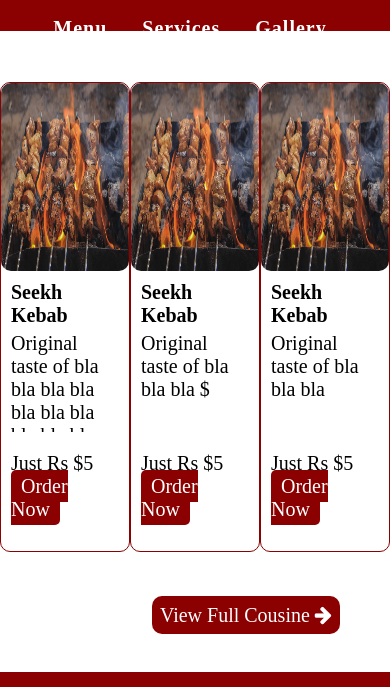
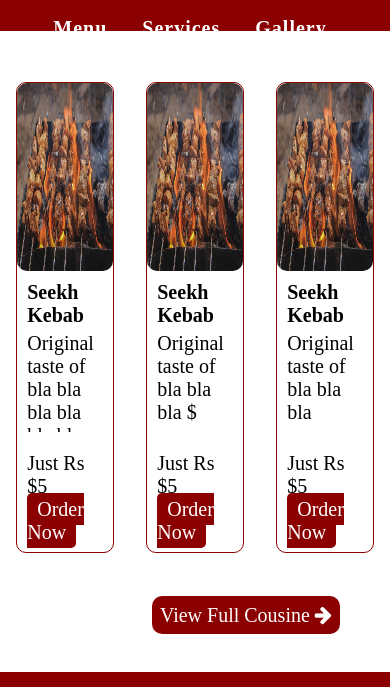
Before and after one commit to Baljinder-Buttar/delishdtc.github.io, a plain HTML site: page index.html in a window 390 px wide. Shown: the part 37-724 px from the top of the page. Drawn offline with Linux system fonts and the light colour scheme.

Commit message:
Add files via upload

```diff
--- a/index.html
+++ b/index.html
@@ -86,7 +86,7 @@
             flex-direction: row; height: 100%;
         }
         .myCard{
-            width: 20%; height: 70%;
+            width: 25%; height: 70%;
             background-color: white; box-sizing: border-box;
             border-radius: 10px; border:1px solid darkred;
         }
@@ -97,7 +97,7 @@
             margin:0;
         }
         .cardText p{
-            height: 100px;
+            height: 10%;
             margin-top:5px;
             overflow: hidden;
         }
@@ -143,18 +143,24 @@
             font-size: 150%;
 
         }
+        @media (min-width: 1025px){
+            .myCard{width:22%;height:90%}
+            .cardText p{height: 120px;}
+        }
         @media (max-width: 1024px){
             header{height: 16%;flex-direction: column;}
             .logoText{width: 100%;}
             .nav{width:100%;text-align: center;}
             section{height: 68%;}
+            .myCard{height:85%;}
+            .cardText p{height: 100px;}
         }
-        @media (max-width: 580px){
+        @media (max-width: 412px){
             header{height: 8%;justify-content: space-around;}
 
             .nav{display:inline;}
             section{height: 68%;flex-direction: column;}
-            .myCard{width:100%;height:470px;}
+
         }
 
     </style>
```
